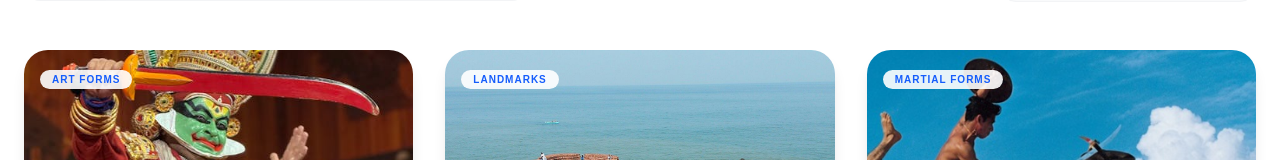
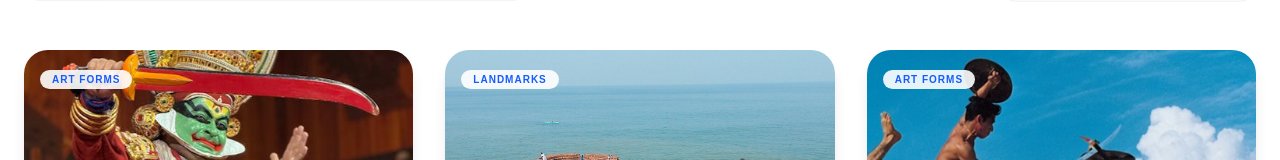
Before and after one commit to Bahulvgopal/coastal-connect2, a Next.js app: page /archive in a window 1280 px wide. Shown: the part 392-552 px from the top of the page. Built offline with nearby package versions, Linux system fonts and the light colour scheme; no server answers; a web font is replaced by a local one.

Commit message:
Update page.tsx

```diff
--- a/app/archive/page.tsx
+++ b/app/archive/page.tsx
@@ -29,7 +29,7 @@ export default function Archive() {
     },
      {
       title: "Kalari Payattu",
-      category: "martial Forms",
+      category: "Art Forms",
       image: "places/kp.jpg",
       description: "3000 years martial Art form in Kerala,considered one of the world,s oldest acrobatic and weapon based combat ."
     },
```
